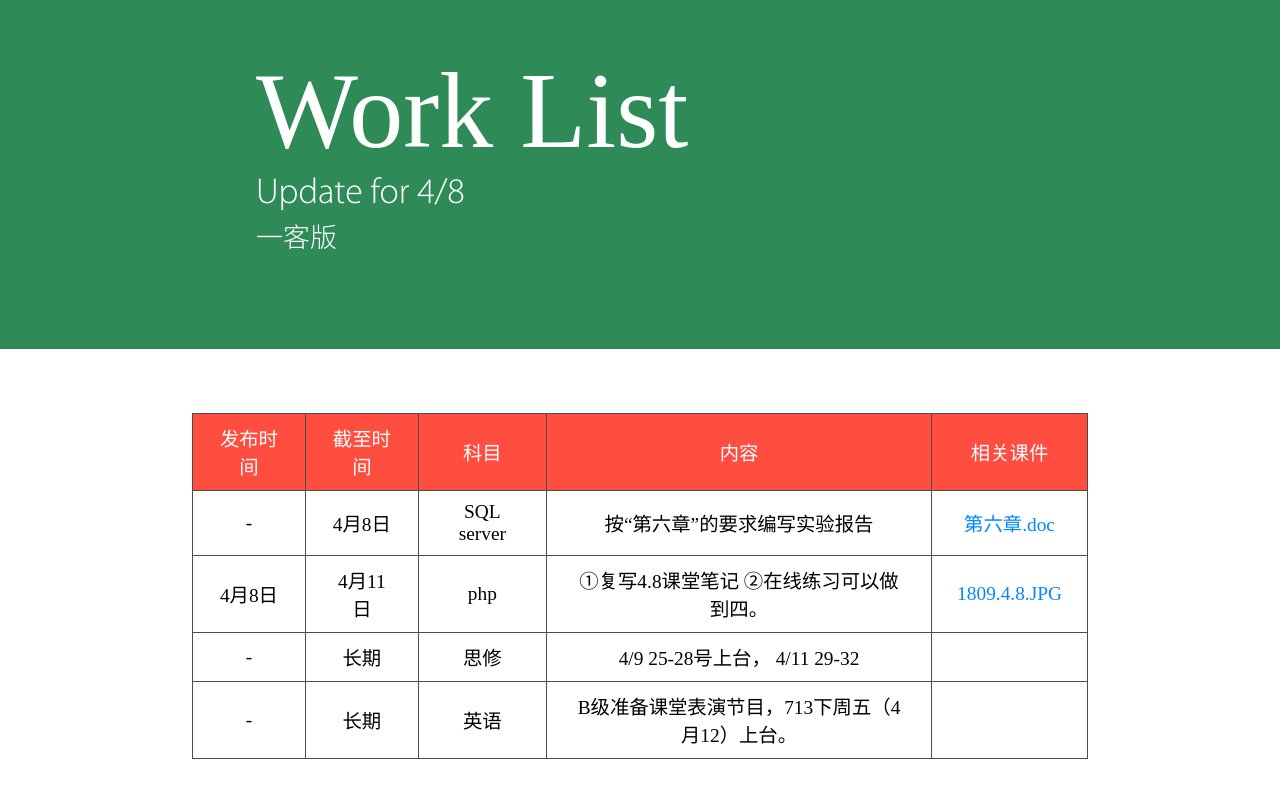
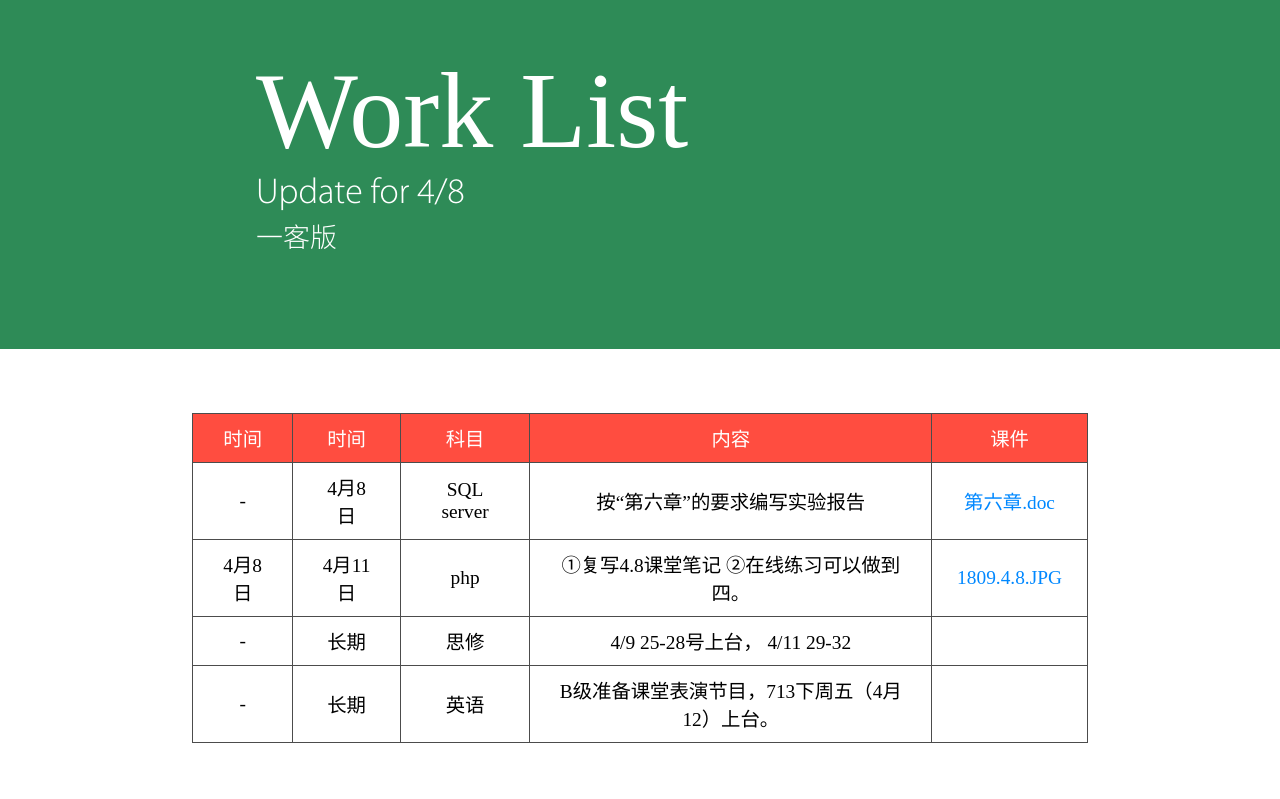
Before and after one commit to AMoLingran/Yeek, a PHP site: page /worklist in a window 1280 px wide. Shown: the part 41-840 px from the top of the page. Run offline with PHP 8.4, Linux system fonts and the light colour scheme.

Commit message:
change some style

```diff
--- a/default.css
+++ b/default.css
@@ -54,7 +54,6 @@ main ul {
 }
 
 main li {
-    margin-top: 5%;
     font-size: 20px;
     display: block;
 }
@@ -67,7 +66,9 @@ main a {
     text-align: center;
     float: left;
     background: #ff5a88;
-    margin-left: 20%;
+    margin-top: 5%;
+    margin-bottom: 5%;
+    margin-left: 20% ;
     color: white;
     border-radius: 5px;
 }
--- a/worklist/index.php
+++ b/worklist/index.php
@@ -57,11 +57,11 @@ $list = add($list,"start");
 <main>
     <table>
         <tr>
-            <td>发布时间</td>
-            <td>截至时间</td>
+            <td>时间</td>
+            <td>时间</td>
             <td>科目</td>
             <td>内容</td>
-            <td>相关课件</td>
+            <td>课件</td>
         </tr>
         <?php foreach ($list as $item) {
             echo "<tr>";
```
